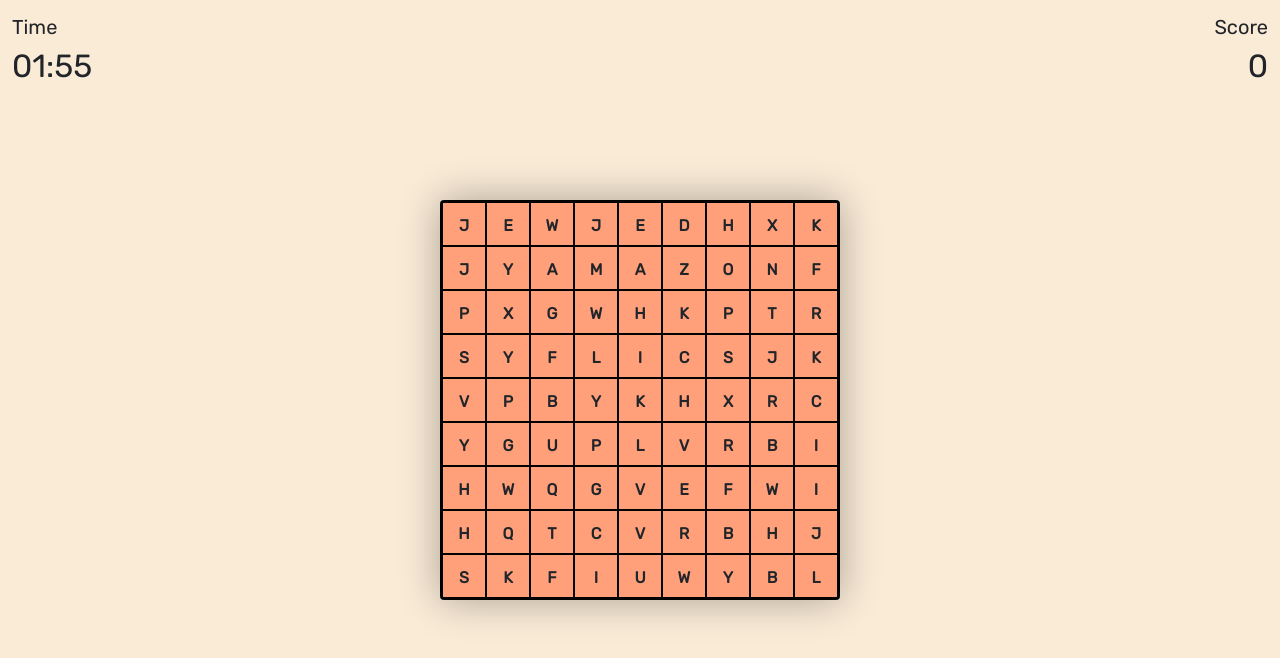
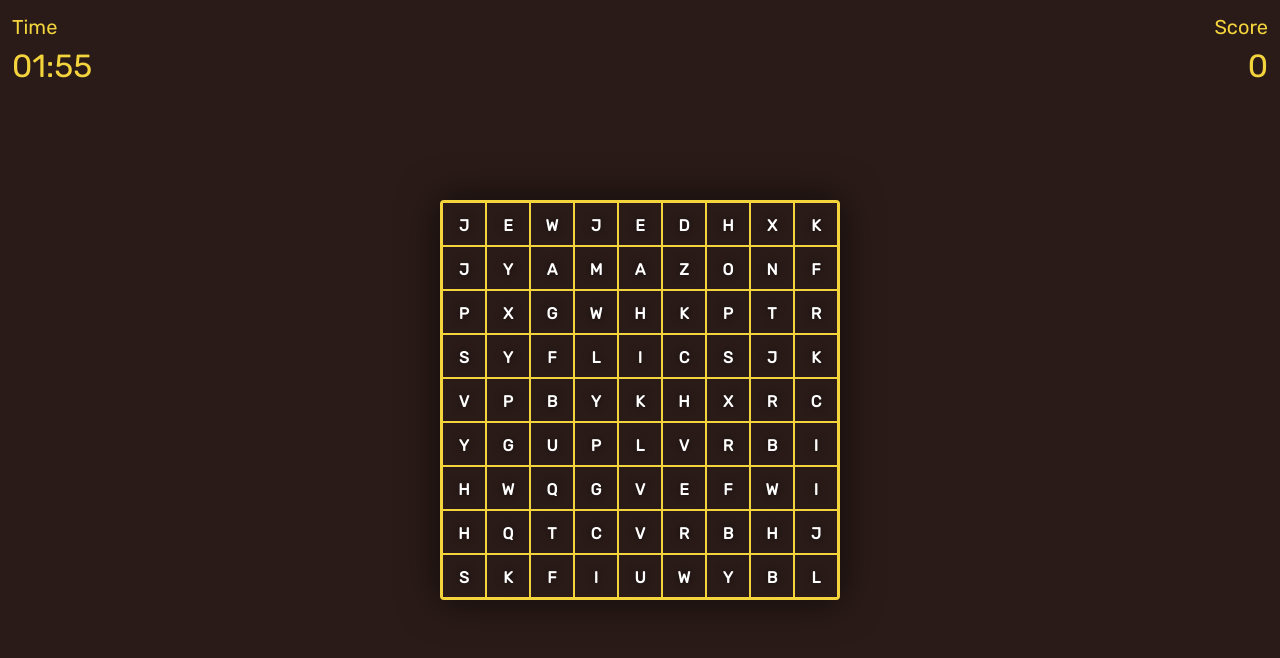
Before and after one commit to gamesfordev/wordmasters, a React (Create React App) app: page /game in a window 1280 px wide. Shown: the top 658 px of the page. Built offline with nearby package versions, Linux system fonts and the light colour scheme.

Commit message:
Some styles

```diff
--- a/src/components/game-screen/game-board/GameBoard.css
+++ b/src/components/game-screen/game-board/GameBoard.css
@@ -5,7 +5,7 @@
     top: 50%;
     left: 50%;
     position: absolute;
-    border: 2px solid black;
-    box-shadow: 0px 0px 40px rgba(0,0,0,0.32);
+    border: 2px solid #f4d43c;
+    box-shadow: 0px 0px 40px rgba(0,0,0,0.65);
     border-radius: 4px;
 }
--- a/src/components/game-screen/game-board/board-item/BoardItem.css
+++ b/src/components/game-screen/game-board/board-item/BoardItem.css
@@ -1,8 +1,9 @@
 .box-item {
     display: inline-block;
     text-align: center;
-    background-color: lightsalmon;
-    border: 1px black solid;
+    background-color: #2A1B18;
+    border: 1px #f4d43c solid;
+    color: white;
 }
 
 .box-item span {
@@ -11,4 +12,5 @@
     position: relative;
     font-weight: bold;
     padding: 25%;
+    text-shadow: 0px 0px 8px rgba(0,0,0,0.7);
 }
--- a/src/components/game-screen/game-board/board-item/BoardItem.js
+++ b/src/components/game-screen/game-board/board-item/BoardItem.js
@@ -11,7 +11,8 @@ class BoardItem extends Component {
     render() {
         let style = {width: this.props.width + '%', height: this.props.width + '%'};
         if(this.props.pressed) {
-            style.backgroundColor = 'yellow';
+            style.backgroundColor = '#f4d43c';
+            style.color = "#000";
         }
         return <div className="box-item" style={style}>
                         <span>{this.props.letter}</span>
--- a/src/components/game-screen/left-panel/LeftPanel.css
+++ b/src/components/game-screen/left-panel/LeftPanel.css
@@ -2,6 +2,7 @@
     position: fixed;
     left: 12px;
     top: 12px;
+    color: #f4d43c;
 }
 
 .left-panel .label {
--- a/src/components/game-screen/right-panel/RightPanel.css
+++ b/src/components/game-screen/right-panel/RightPanel.css
@@ -2,6 +2,7 @@
     position: fixed;
     right: 12px;
     top: 12px;
+    color: #f4d43c;
 }
 
 .right-panel .label {
--- a/src/index.css
+++ b/src/index.css
@@ -3,7 +3,7 @@ body {
   font-family: 'Rubik', sans-serif;
   -webkit-font-smoothing: antialiased;
   -moz-osx-font-smoothing: grayscale;
-  background-color: antiquewhite;
+  background-color: #2A1B18;
 }
 
 code {
```
